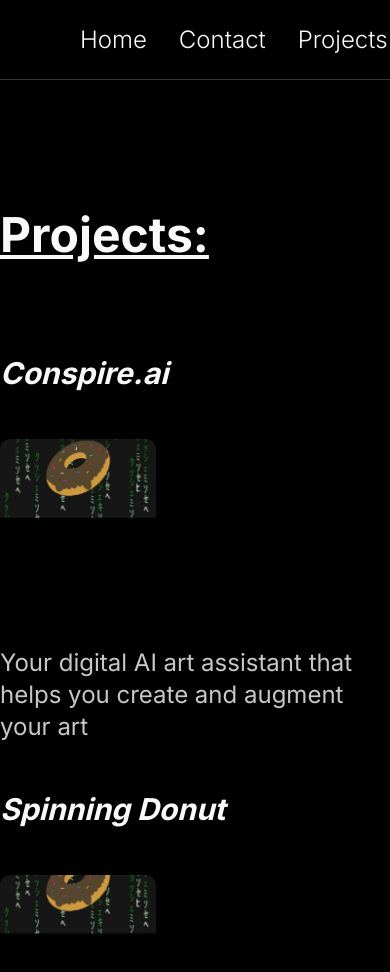
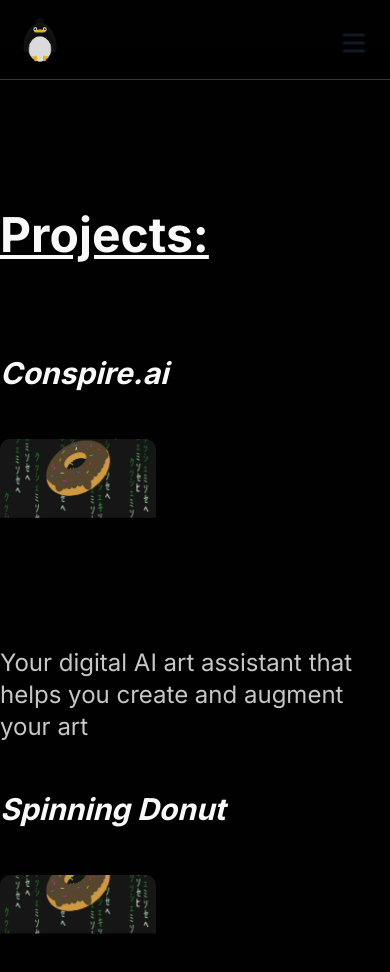
Before and after one commit to TinkeringPenguin/website, a Next.js app: page /projects in a window 390 px wide. Shown: the top 972 px of the page. Built offline with nearby package versions, Linux system fonts and the light colour scheme.

Commit message:
working nav for mobile + optimized model slightly

```diff
--- a/src/components/common/Header.tsx
+++ b/src/components/common/Header.tsx
@@ -1,5 +1,6 @@
 import Link from "next/link";
 import React, { useEffect, useState } from "react";
+import MobileNav from "./MobileNav";
 
 const Header: React.FC = () => {
   // animate opacity on load
@@ -12,7 +13,7 @@
   return (
     // animate border bottom on load from left to right
     <header className="border-anim fixed top-0 z-50 w-full bg-gradient-to-b from-primary/40 to-transparent backdrop-blur-sm">
-      <div className="m-auto flex max-w-[88em] flex-1 items-center justify-between px-16">
+      <div className="m-auto flex max-w-[88em] flex-1 items-center justify-between px-16 -sm:px-4">
         <div className="flex items-center">
           <img
             src="/tmpicon.png"
@@ -27,8 +28,9 @@
           } flex items-center transition-opacity duration-700 `}
         >
           {/* TODO: change to open sidebar on small screen */}
+          <MobileNav />
           {/* list of nav elements */}
-          <ul className="flex items-center text-2xl font-light text-secondary">
+          <ul className="flex items-center text-2xl font-light text-secondary -sm:hidden">
             <li className="mx-4">
               <nav>
                 <Link href="/" title="Home">
--- /dev/null
+++ b/src/components/common/MobileNav.tsx
@@ -0,0 +1,97 @@
+import { useState } from "react";
+import Link from "next/link";
+// import headerNavLinks from "@/data/headerNavLinks";
+
+const headerNavLinks = [
+  {
+    title: "Home",
+    href: "/",
+  },
+  {
+    title: "Contact",
+    href: "/#contact",
+  },
+  {
+    title: "Projects",
+    href: "/projects",
+  },
+  {
+    title: "Blog",
+    href: "https://blog.antarcticsolutions.ca/",
+  },
+];
+
+const MobileNav = () => {
+  const [navShow, setNavShow] = useState(false);
+
+  const onToggleNav = () => {
+    setNavShow((status) => {
+      if (status) {
+        document.body.style.overflow = "auto";
+      } else {
+        // Prevent scrolling
+        document.body.style.overflow = "hidden";
+      }
+      return !status;
+    });
+  };
+
+  return (
+    <div className="sm:hidden">
+      <button
+        type="button"
+        className="ml-1 mr-1 h-8 w-8 rounded py-1"
+        aria-label="Toggle Menu"
+        onClick={onToggleNav}
+      >
+        <svg
+          xmlns="http://www.w3.org/2000/svg"
+          viewBox="0 0 20 20"
+          fill="currentColor"
+          className="text-gray-900 dark:text-gray-100"
+        >
+          {navShow ? (
+            <path
+              fillRule="evenodd"
+              d="M4.293 4.293a1 1 0 011.414 0L10 8.586l4.293-4.293a1 1 0 111.414 1.414L11.414 10l4.293 4.293a1 1 0 01-1.414 1.414L10 11.414l-4.293 4.293a1 1 0 01-1.414-1.414L8.586 10 4.293 5.707a1 1 0 010-1.414z"
+              clipRule="evenodd"
+            />
+          ) : (
+            <path
+              fillRule="evenodd"
+              d="M3 5a1 1 0 011-1h12a1 1 0 110 2H4a1 1 0 01-1-1zM3 10a1 1 0 011-1h12a1 1 0 110 2H4a1 1 0 01-1-1zM3 15a1 1 0 011-1h12a1 1 0 110 2H4a1 1 0 01-1-1z"
+              clipRule="evenodd"
+            />
+          )}
+        </svg>
+      </button>
+      <div
+        className={`fixed top-20 right-0 z-50 h-screen w-full transform bg-primary opacity-95 duration-300 ease-in-out ${
+          navShow ? "translate-x-0" : "translate-x-full"
+        }`}
+      >
+        <button
+          type="button"
+          aria-label="toggle modal"
+          className="fixed h-full w-full cursor-auto focus:outline-none"
+          onClick={onToggleNav}
+        />
+        <nav className="fixed mt-8 h-full">
+          {headerNavLinks.map((link) => (
+            <div key={link.title} className="px-12 py-4">
+              <Link
+                href={link.href}
+                className="text-2xl tracking-widest text-gray-900 dark:text-gray-100"
+                onClick={onToggleNav}
+              >
+                {link.title}
+              </Link>
+            </div>
+          ))}
+        </nav>
+      </div>
+    </div>
+  );
+};
+
+export default MobileNav;
--- a/src/components/landing/overlay/Model.js
+++ b/src/components/landing/overlay/Model.js
@@ -8,7 +8,7 @@
 
 export function Model({ scroll, small }) {
   const group = useRef();
-  const { nodes, materials } = useGLTF("/penguin_model.gltf");
+  const { nodes, materials } = useGLTF("/penguin_model.glb");
   // Animate model
   useFrame((state) => {
     group.current.rotation.x = 0.08 * (scroll / 20) + 0.2;
@@ -52,5 +52,6 @@
   );
 }
 
-// useGLTF.preload("/penguin_model.gltf");
+useGLTF.preload("/penguin_model.glb");
+
 export default Model;
--- a/src/components/landing/overlay/Overlay.tsx
+++ b/src/components/landing/overlay/Overlay.tsx
@@ -4,6 +4,7 @@
 
 // const Model = lazy(() => import("./Model"));
 
+// TODO: optimize loading of component
 const Overlay: React.FC = React.memo(() => {
   const [blueSide, setBlueSide] = useState(window.innerWidth > 700);
   const [top, setTop] = useState(window.scrollY < window.innerHeight);
@@ -62,11 +63,11 @@
     handleResize();
   }, [screenScale, smallSize]);
 
-  // on load animate penguin falling down
+  // TODO: on load animate penguin falling down
 
   return (
     <div
-      className={`mobileOpacity pointer-events-none fixed top-[5vh] z-50 mx-[5vw] h-[95vh] w-[30vh] min-w-[450px] transition-all -sm:mx-0 ${
+      className={`mobileOpacity pointer-events-none fixed top-[5vh] z-0 mx-[5vw] h-[95vh] w-[30vh] min-w-[450px] transition-all -sm:mx-0 ${
         smallSize && top ? "extraMargin" : "3xl:ml-[12vw]"
       }`}
     >
--- a/src/styles/globals.css
+++ b/src/styles/globals.css
@@ -139,7 +139,6 @@
 }
 @media only screen and (max-width: 530px) {
   .extraMargin {
-    z-index: 0;
     margin-left: 20vw;
   }
   .mobileOpacity {
```
Also changed, not shown: 1 other file (tests, documents, lock files or other folders).
